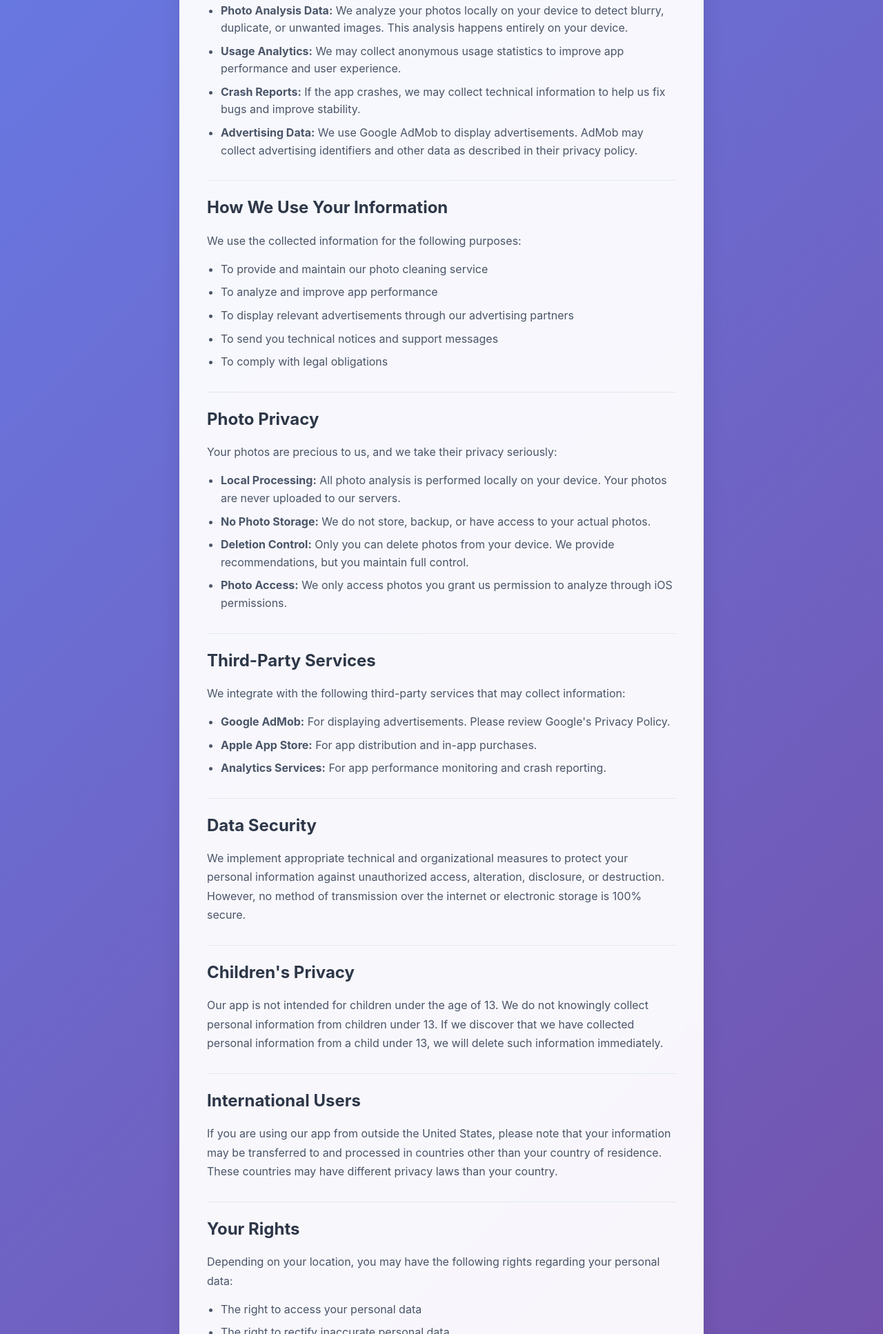
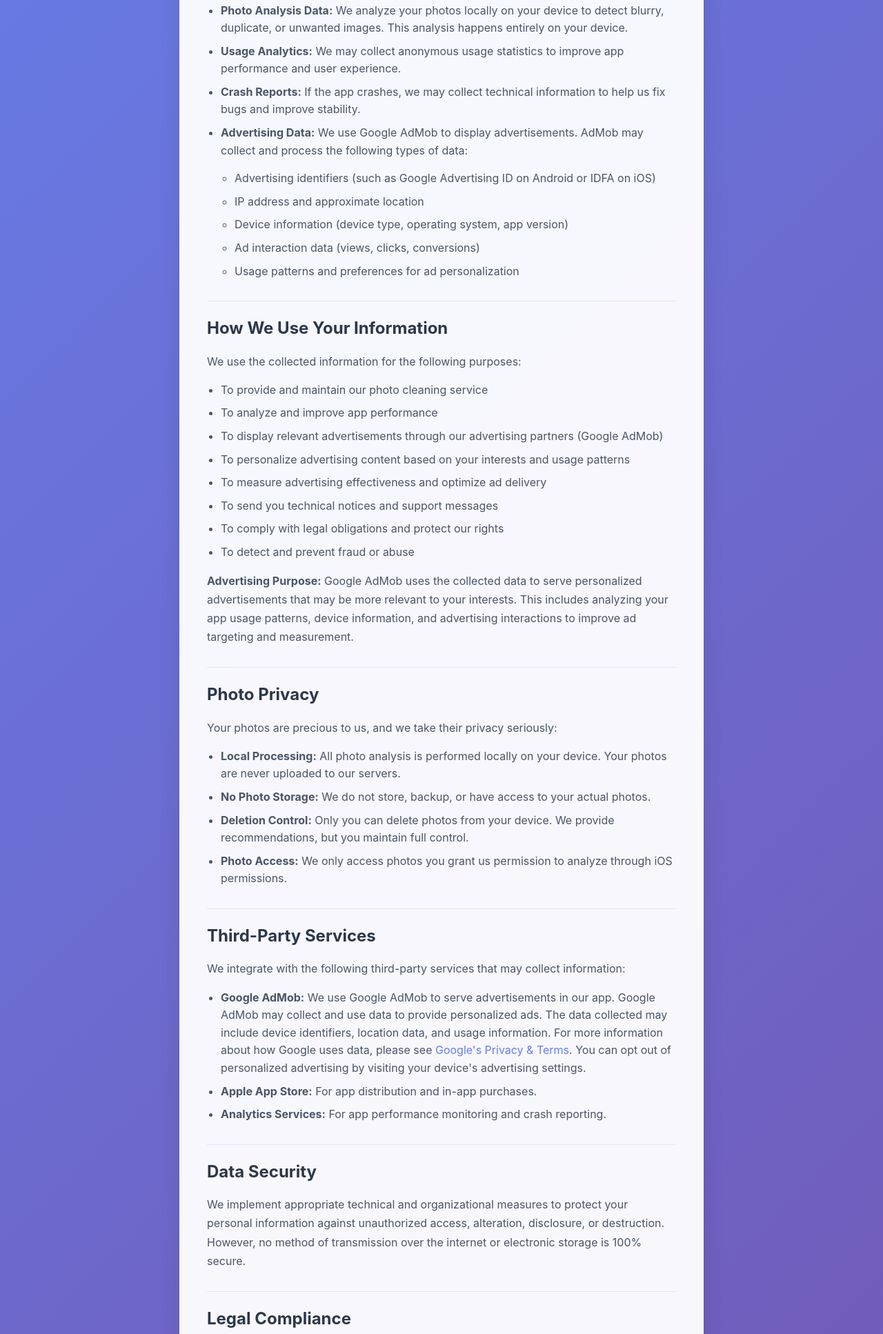
Before and after one commit to yzygenuine/swipesweepapp, a plain HTML site: page privacy_policy.html in a window 1280 px wide. Shown: the part 539-2473 px from the top of the page at 69% size. Drawn offline with Linux system fonts and the light colour scheme.

Commit message:
优化增加google广告，增加广告说明

```diff
--- a/privacy_policy.html
+++ b/privacy_policy.html
@@ -203,7 +203,15 @@
                     <li><strong>Photo Analysis Data:</strong> We analyze your photos locally on your device to detect blurry, duplicate, or unwanted images. This analysis happens entirely on your device.</li>
                     <li><strong>Usage Analytics:</strong> We may collect anonymous usage statistics to improve app performance and user experience.</li>
                     <li><strong>Crash Reports:</strong> If the app crashes, we may collect technical information to help us fix bugs and improve stability.</li>
-                    <li><strong>Advertising Data:</strong> We use Google AdMob to display advertisements. AdMob may collect advertising identifiers and other data as described in their privacy policy.</li>
+                    <li><strong>Advertising Data:</strong> We use Google AdMob to display advertisements. AdMob may collect and process the following types of data:
+                        <ul>
+                            <li>Advertising identifiers (such as Google Advertising ID on Android or IDFA on iOS)</li>
+                            <li>IP address and approximate location</li>
+                            <li>Device information (device type, operating system, app version)</li>
+                            <li>Ad interaction data (views, clicks, conversions)</li>
+                            <li>Usage patterns and preferences for ad personalization</li>
+                        </ul>
+                    </li>
                 </ul>
 
                 <h2>How We Use Your Information</h2>
@@ -211,10 +219,14 @@
                 <ul>
                     <li>To provide and maintain our photo cleaning service</li>
                     <li>To analyze and improve app performance</li>
-                    <li>To display relevant advertisements through our advertising partners</li>
+                    <li>To display relevant advertisements through our advertising partners (Google AdMob)</li>
+                    <li>To personalize advertising content based on your interests and usage patterns</li>
+                    <li>To measure advertising effectiveness and optimize ad delivery</li>
                     <li>To send you technical notices and support messages</li>
-                    <li>To comply with legal obligations</li>
+                    <li>To comply with legal obligations and protect our rights</li>
+                    <li>To detect and prevent fraud or abuse</li>
                 </ul>
+                <p><strong>Advertising Purpose:</strong> Google AdMob uses the collected data to serve personalized advertisements that may be more relevant to your interests. This includes analyzing your app usage patterns, device information, and advertising interactions to improve ad targeting and measurement.</p>
 
                 <h2>Photo Privacy</h2>
                 <p>Your photos are precious to us, and we take their privacy seriously:</p>
@@ -228,7 +240,7 @@
                 <h2>Third-Party Services</h2>
                 <p>We integrate with the following third-party services that may collect information:</p>
                 <ul>
-                    <li><strong>Google AdMob:</strong> For displaying advertisements. Please review Google's Privacy Policy.</li>
+                    <li><strong>Google AdMob:</strong> We use Google AdMob to serve advertisements in our app. Google AdMob may collect and use data to provide personalized ads. The data collected may include device identifiers, location data, and usage information. For more information about how Google uses data, please see <a href="https://policies.google.com/privacy" target="_blank" style="color: #667eea; text-decoration: none;">Google's Privacy & Terms</a>. You can opt out of personalized advertising by visiting your device's advertising settings.</li>
                     <li><strong>Apple App Store:</strong> For app distribution and in-app purchases.</li>
                     <li><strong>Analytics Services:</strong> For app performance monitoring and crash reporting.</li>
                 </ul>
@@ -236,8 +248,17 @@
                 <h2>Data Security</h2>
                 <p>We implement appropriate technical and organizational measures to protect your personal information against unauthorized access, alteration, disclosure, or destruction. However, no method of transmission over the internet or electronic storage is 100% secure.</p>
 
-                <h2>Children's Privacy</h2>
-                <p>Our app is not intended for children under the age of 13. We do not knowingly collect personal information from children under 13. If we discover that we have collected personal information from a child under 13, we will delete such information immediately.</p>
+                <h2>Legal Compliance</h2>
+                <p>We are committed to complying with applicable privacy laws and regulations, including:</p>
+                <ul>
+                    <li><strong>GDPR (General Data Protection Regulation):</strong> For users in the European Union, we provide rights to access, rectify, erase, restrict, port, and object to processing of personal data.</li>
+                    <li><strong>CCPA (California Consumer Privacy Act):</strong> For California residents, we provide rights to know, delete, and opt-out of the sale of personal information.</li>
+                    <li><strong>COPPA (Children's Online Privacy Protection Act):</strong> We do not knowingly collect personal information from children under 13 without parental consent.</li>
+                </ul>
+                <p>If you believe we have not complied with applicable privacy laws, you have the right to lodge a complaint with the relevant supervisory authority.</p>
+
+                <h2>Children's Privacy (COPPA Compliance)</h2>
+                <p>Our app is not intended for children under the age of 13. We do not knowingly collect personal information from children under 13 without verifiable parental consent. If we discover that we have collected personal information from a child under 13 without proper consent, we will delete such information immediately. If you are a parent or guardian and believe your child has provided us with personal information, please contact us immediately.</p>
 
                 <h2>International Users</h2>
                 <p>If you are using our app from outside the United States, please note that your information may be transferred to and processed in countries other than your country of residence. These countries may have different privacy laws than your country.</p>
@@ -251,6 +272,13 @@
                     <li>The right to restrict processing</li>
                     <li>The right to data portability</li>
                     <li>The right to object to processing</li>
+                    <li>The right to opt-out of personalized advertising</li>
+                </ul>
+                <p><strong>Advertising Choices:</strong> You can control personalized advertising by:</p>
+                <ul>
+                    <li>Adjusting your device's advertising settings (Limit Ad Tracking on iOS or Opt out of Ads Personalization on Android)</li>
+                    <li>Visiting Google's <a href="https://adssettings.google.com" target="_blank" style="color: #667eea; text-decoration: none;">Ads Settings</a> to manage your advertising preferences</li>
+                    <li>Using the Digital Advertising Alliance's <a href="http://www.aboutads.info/choices/" target="_blank" style="color: #667eea; text-decoration: none;">opt-out tool</a></li>
                 </ul>
 
                 <h2>Changes to This Privacy Policy</h2>
```
